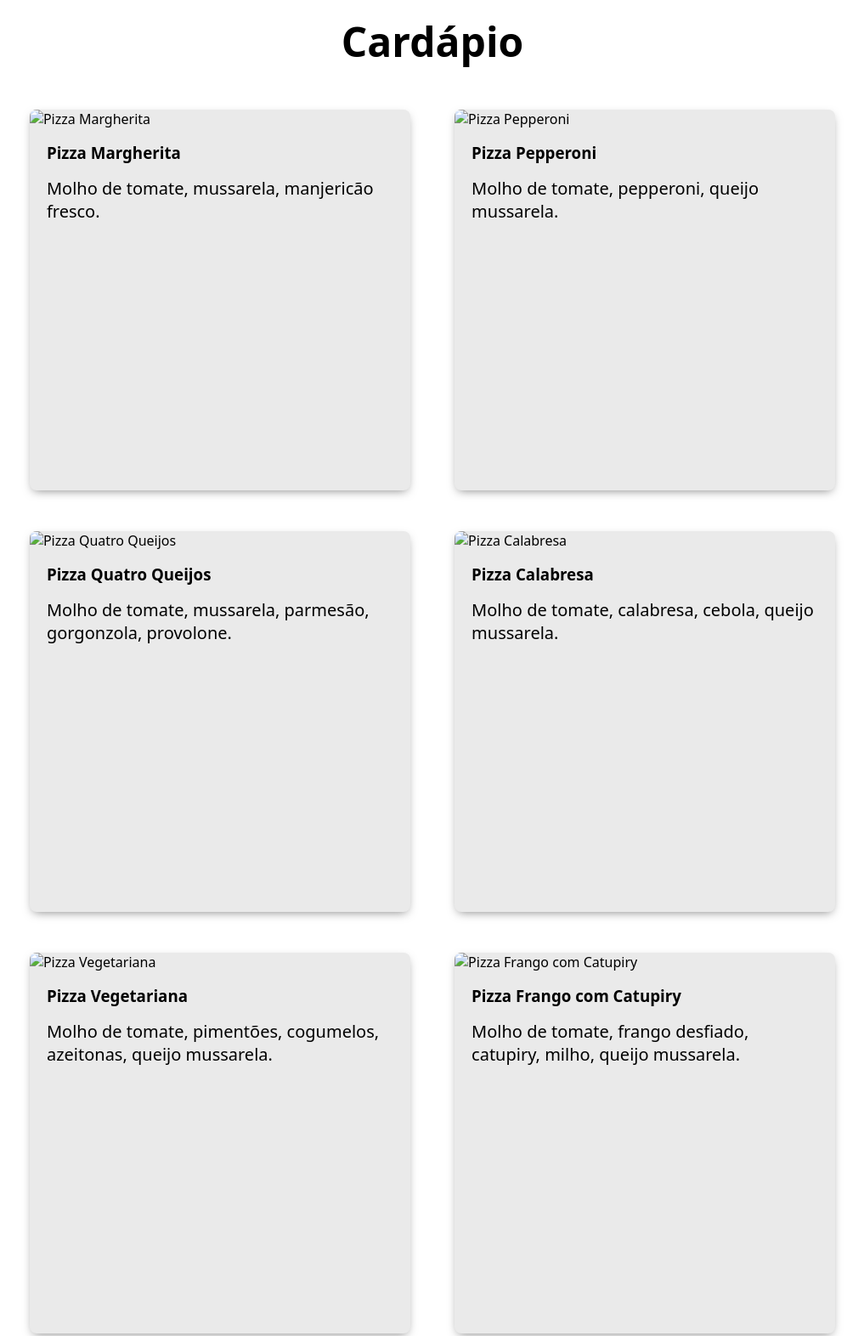
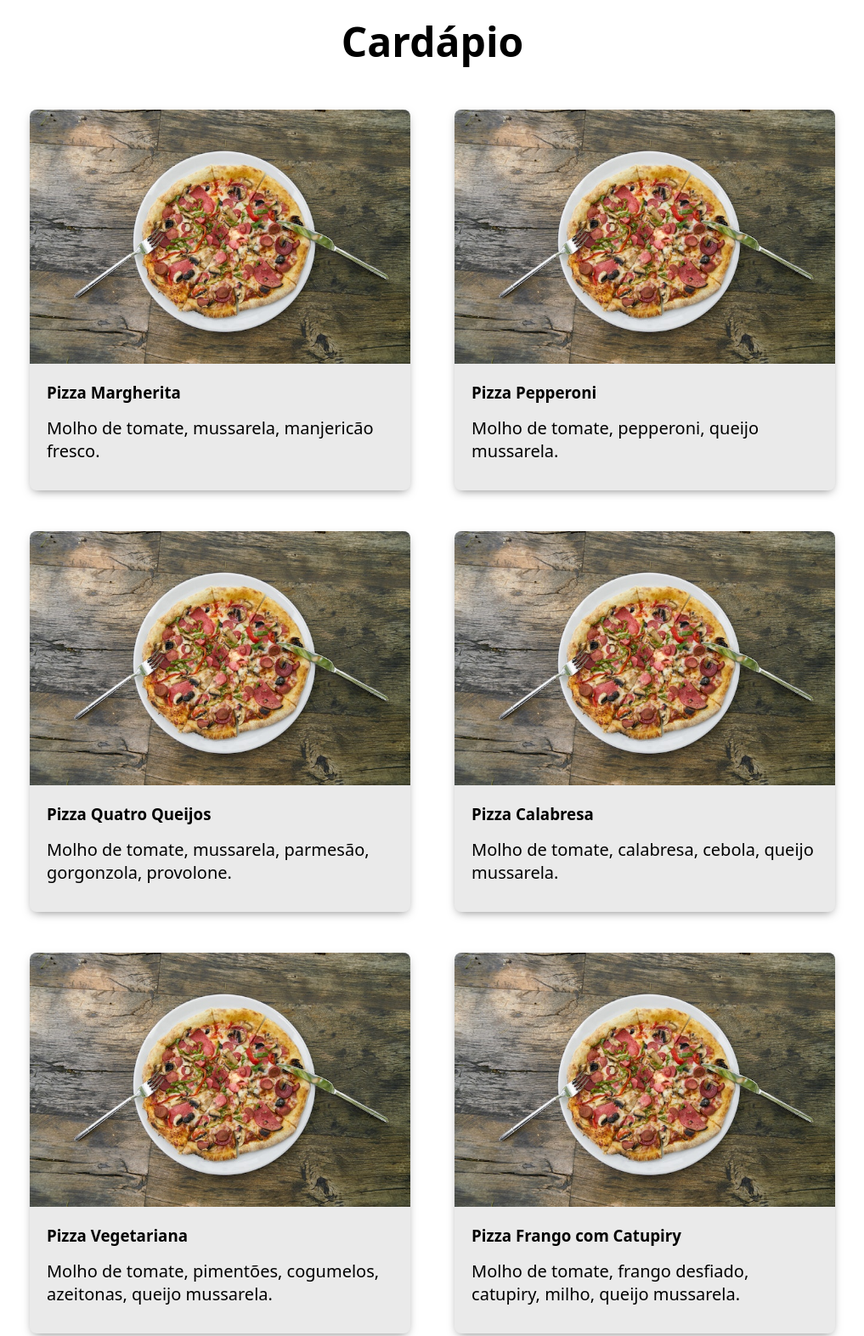
Before and after one commit to matheusmendes1/onebitcode-projects, a plain HTML site: page [00] alesso-pizzaria/index.html in a window 1280 px wide. Shown: the part 720-2292 px from the top of the page at 85% size, without its empty margins (131-1148 px from the left). Drawn offline with Linux system fonts and the light colour scheme.

Commit message:
[06.12.2024] alesso pizzaria - fix for img directory

```diff
--- a/[00] alesso-pizzaria/index.html
+++ b/[00] alesso-pizzaria/index.html
@@ -35,73 +35,73 @@
 
     <ul class="menu-list">
       <li>
-        <img src="../alesso-pizzaria/img/pizza-prato.jpg" alt="Pizza Margherita">
+        <img src="../[00] alesso-pizzaria/img/pizza-prato.jpg" alt="Pizza Margherita">
         <h3>Pizza Margherita</h3>
         <p>Molho de tomate, mussarela, manjericão fresco.</p>
       </li>
 
       <li>
-        <img src="../alesso-pizzaria/img/pizza-prato.jpg" alt="Pizza Pepperoni">
+        <img src="../[00] alesso-pizzaria/img/pizza-prato.jpg" alt="Pizza Pepperoni">
         <h3>Pizza Pepperoni</h3>
         <p>Molho de tomate, pepperoni, queijo mussarela.</p>
       </li>
 
       <li>
-        <img src="../alesso-pizzaria/img/pizza-prato.jpg" alt="Pizza Quatro Queijos">
+        <img src="../[00] alesso-pizzaria/img/pizza-prato.jpg" alt="Pizza Quatro Queijos">
         <h3>Pizza Quatro Queijos</h3>
         <p>Molho de tomate, mussarela, parmesão, gorgonzola, provolone.</p>
       </li>
 
       <li>
-        <img src="../alesso-pizzaria/img/pizza-prato.jpg" alt="Pizza Calabresa">
+        <img src="../[00] alesso-pizzaria/img/pizza-prato.jpg" alt="Pizza Calabresa">
         <h3>Pizza Calabresa</h3>
         <p>Molho de tomate, calabresa, cebola, queijo mussarela.</p>
       </li>
 
       <li>
-        <img src="../alesso-pizzaria/img/pizza-prato.jpg" alt="Pizza Vegetariana">
+        <img src="../[00] alesso-pizzaria/img/pizza-prato.jpg" alt="Pizza Vegetariana">
         <h3>Pizza Vegetariana</h3>
         <p>Molho de tomate, pimentões, cogumelos, azeitonas, queijo mussarela.</p>
       </li>
 
       <li>
-        <img src="../alesso-pizzaria/img/pizza-prato.jpg" alt="Pizza Frango com Catupiry">
+        <img src="../[00] alesso-pizzaria/img/pizza-prato.jpg" alt="Pizza Frango com Catupiry">
         <h3>Pizza Frango com Catupiry</h3>
         <p>Molho de tomate, frango desfiado, catupiry, milho, queijo mussarela.</p>
       </li>
 
       <li>
-        <img src="../alesso-pizzaria/img/pizza-prato.jpg" alt="Pizza Portuguesa">
+        <img src="../[00] alesso-pizzaria/img/pizza-prato.jpg" alt="Pizza Portuguesa">
         <h3>Pizza Portuguesa</h3>
         <p>Molho de tomate, presunto, ovos, cebola, azeitonas, queijo mussarela.</p>
       </li>
 
       <li>
-        <img src="../alesso-pizzaria/img/pizza-prato.jpg" alt="Pizza Supreme">
+        <img src="../[00] alesso-pizzaria/img/pizza-prato.jpg" alt="Pizza Supreme">
         <h3>Pizza Supreme</h3>
         <p>Molho de tomate, pepperoni, pimentões, cebola roxa, azeitonas, queijo mussarela.</p>
       </li>
 
       <li>
-        <img src="../alesso-pizzaria/img/pizza-prato.jpg" alt="Pizza Tropical">
+        <img src="../[00] alesso-pizzaria/img/pizza-prato.jpg" alt="Pizza Tropical">
         <h3>Pizza Tropical</h3>
         <p>Molho de tomate, presunto, abacaxi, queijo mussarela.</p>
       </li>
 
       <li>
-        <img src="../alesso-pizzaria/img/pizza-prato.jpg" alt="Pizza Margherita Especial">
+        <img src="../[00] alesso-pizzaria/img/pizza-prato.jpg" alt="Pizza Margherita Especial">
         <h3>Pizza Margherita Especial</h3>
         <p>Molho de tomate, mussarela de búfala, tomate fresco, manjericão, azeite de oliva.</p>
       </li>
 
       <li>
-        <img src="../alesso-pizzaria/img/pizza-prato.jpg" alt="Pizza Carne de Sol">
+        <img src="../[00] alesso-pizzaria/img/pizza-prato.jpg" alt="Pizza Carne de Sol">
         <h3>Pizza Carne de Sol</h3>
         <p>Molho de tomate, carne de sol desfiada, cebola roxa, queijo mussarela.</p>
       </li>
 
       <li>
-        <img src="../alesso-pizzaria/img/pizza-prato.jpg" alt="Pizza Caprese">
+        <img src="../[00] alesso-pizzaria/img/pizza-prato.jpg" alt="Pizza Caprese">
         <h3>Pizza Caprese</h3>
         <p>Molho de tomate, tomate fresco, mussarela de búfala, manjericão, azeite de oliva.</p>
       </li>
--- a/[00] alesso-pizzaria/style.css
+++ b/[00] alesso-pizzaria/style.css
@@ -46,7 +46,7 @@ nav a {
 }
 
 .hero {
-  background-image: url("../alesso-pizzaria/img/pizza-mesa.jpg");
+  background-image: url("../[00] alesso-pizzaria/img/pizza-mesa.jpg");
   background-size: cover;
   color: var(--color-white);
   min-height: 75vh;
@@ -125,7 +125,7 @@ p {
     to bottom,
     rgba(0, 0, 0, 0) 0%,
     rgba(0, 0, 0, 0.8) 100%
-  ), url("../alesso-pizzaria/img/pizza-forno.jpg");
+  ), url("../[00] alesso-pizzaria/img/pizza-forno.jpg");
   background-size: cover;
   background-position: center;
   color: var(--color-white);
```
